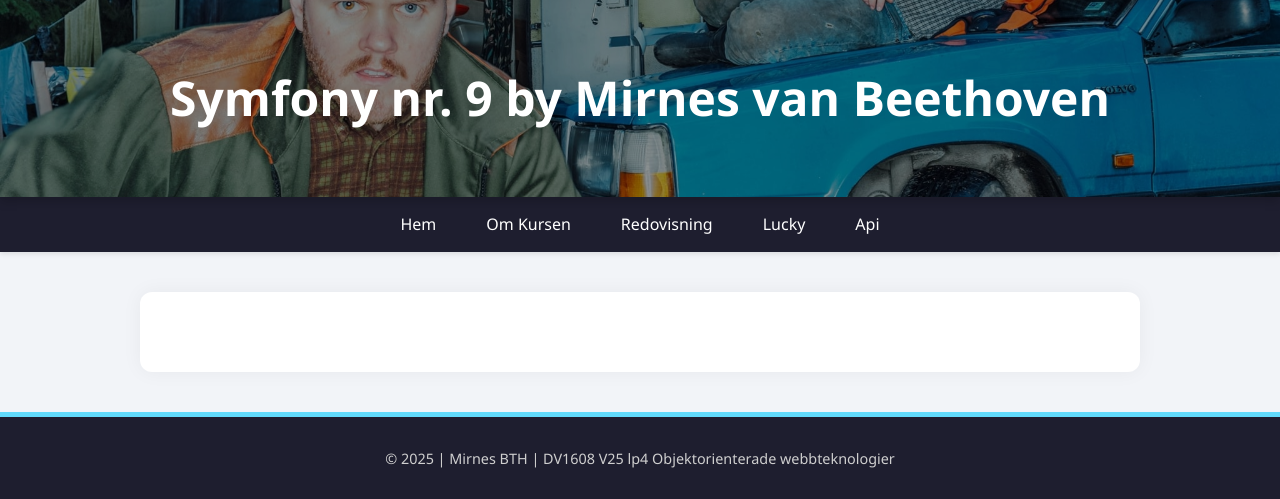
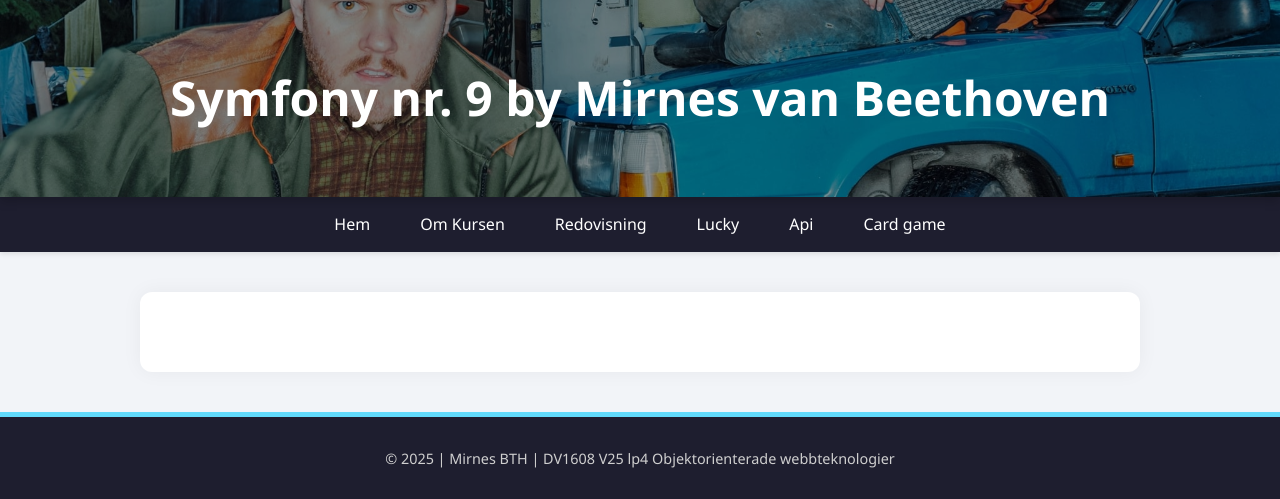
Before and after one commit to mirNNes/me-report, a Symfony app: template templates/base.html.twig in a window 1280 px wide. Shown: the top 499 px of the page. Run offline with Twig, Linux system fonts and the light colour scheme; the template is opened without the code that fills it, so the values that code supplies are empty; style sheets or scripts are compiled from the project's sources; some libraries are stand-ins or nearby versions.

Commit message:
Lade till meny-länk för 'Card game' och visning av flash-meddelanden i layout

```diff
--- a/templates/base.html.twig
+++ b/templates/base.html.twig
@@ -35,12 +35,25 @@
                 <li>
                     <a href="{{ path('api') }}" class="{{ app.request.attributes.get('_route') == 'api' ? 'active' : '' }}">Api</a>
                 </li>
+                <li>
+                    <a href="{{ path('card_card') }}" class="{{ app.request.attributes.get('_route') starts with 'card' ? 'active' : '' }}">Card game</a>
+
+
+                </li>
             </ul>
         </nav>
 
         <main class="site-content">
-            {% block body %}{% endblock %}
-        </main>
+
+    {% for label, messages in app.flashes %}
+        {% for message in messages %}
+            <div class="alert alert-info">{{ message }}</div>
+        {% endfor %}
+    {% endfor %}
+
+    {% block body %}{% endblock %}
+</main>
+
 
         <footer class="site-footer">
             <p>© 2025 | Mirnes BTH | DV1608 V25 lp4 Objektorienterade webbteknologier </p>
```
